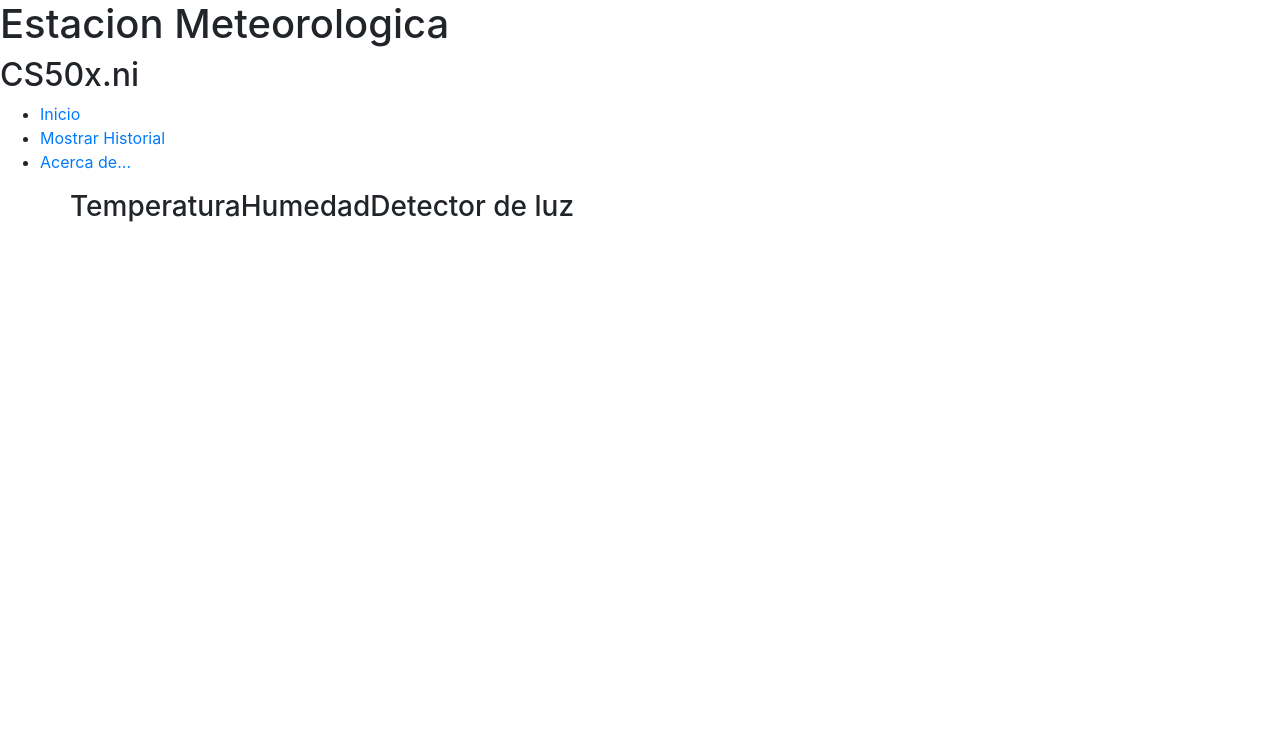
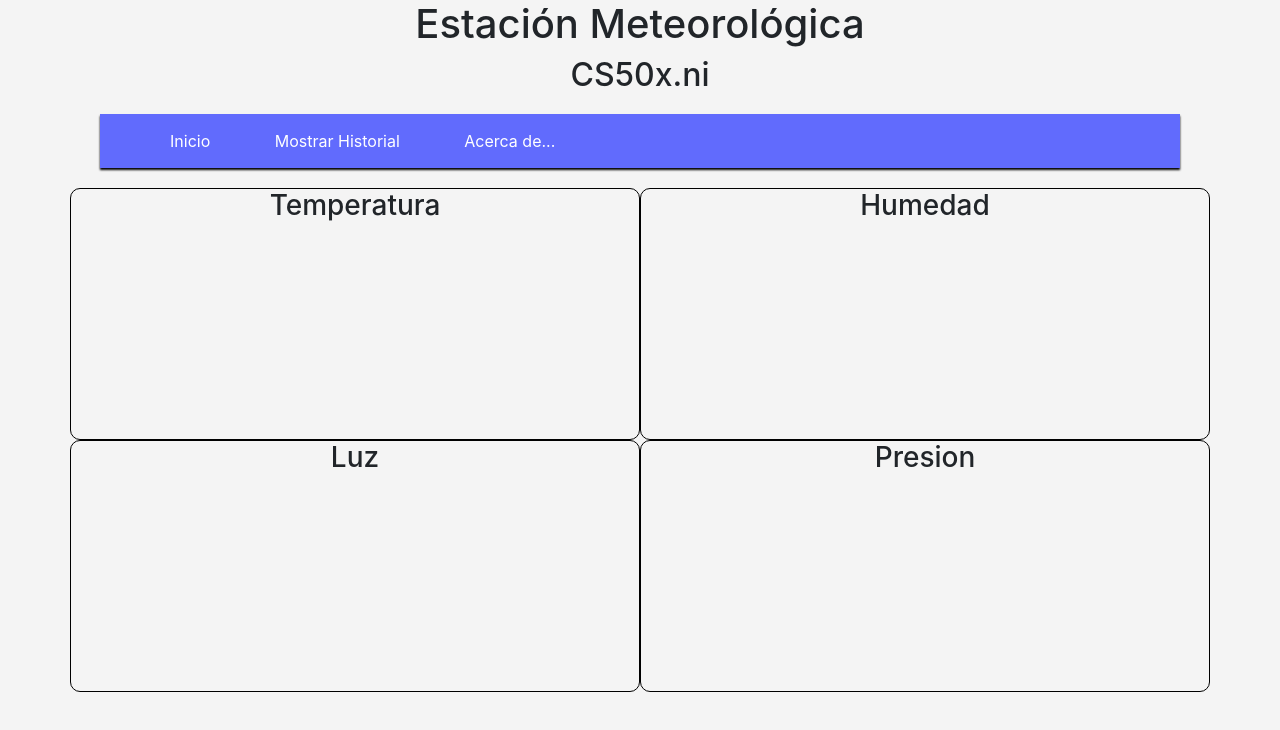
Before and after one commit to luisgonzales123/Proyect_CS50, a plain HTML site: page index.html in a window 1280 px wide. Drawn offline with nearby package versions, Linux system fonts and the light colour scheme.

Commit message:
Añadiendo estilos

```diff
--- a/css/style.css
+++ b/css/style.css
@@ -6,6 +6,41 @@ body{
     text-align: center;
 }
 
-nav{
-    display: inline;
+.comp {
+    border: 1px solid #000;
+    border-radius: 10px;
+    box-shadow: #000 5px;
 }
+
+h3{
+    text-align: center;
+}
+.comp1{
+    height: 250px;
+    widows: 50px;
+}
+
+/*Realizando un menu*/
+
+.list{
+	background: rgb(97, 107, 253);
+	margin:20px 100px 20px 100px;
+	box-shadow:0px 2px 2px rgb(0,0,0);
+}
+
+.list ul li{
+	list-style:none;
+	display:inline-block;
+	margin:15px;
+}
+
+.list ul li a{
+	padding:15px;
+	text-decoration:none;
+	color:#fff;
+}
+
+.list ul li a:hover{
+	background:rgb(194, 91, 22);
+	color:rgb(255,255,236);
+}
--- a/index.html
+++ b/index.html
@@ -6,14 +6,15 @@
     <meta http-equiv="X-UA-Compatible" content="ie=edge">
     <title>Estación Meteorologica</title>
     <link rel="stylesheet" href="https://stackpath.bootstrapcdn.com/bootstrap/4.3.1/css/bootstrap.min.css">
+    <link rel="stylesheet" href="css/style.css">
 </head>
 <body>
     <header>
         <div class="h_po">
-            <h1>Estacion Meteorologica</h1>
+            <h1>Estación Meteorológica</h1>
             <h2>CS50x.ni</h2>
         </div>
-        <nav>
+        <nav class="list">
             <ul>
                 <li><a href="">Inicio</a></li>
                 <li><a href="">Mostrar Historial</a></li>
@@ -22,10 +23,10 @@
         </nav>
     </header>
     <section class="container">
+
         <section class="row">
-
-            <section class="">
-                <div class="temperatura">
+            <section class="col-6 comp">
+                <div class="comp1 temperatura">
                     <h3>Temperatura</h3>
                     <div>
                         <p></p>
@@ -33,35 +34,38 @@
                 </div>
             </section>
 
-            <section class="">
-                <div class="Humedad">
+            <section class="col-6 comp">
+                <div class="comp1 Humedad">
                     <h3>Humedad</h3>
                     <div>
                         <p></p>
                     </div>
                 </div>
             </section>
+        </section>
 
-            <section class="">
-                <div class="Luz">
-                    <h3>Detector de luz</h3>
+        <section class="row">
+
+            <section class="col-6 comp">
+                <div class="comp1 Luz">
+                    <h3>Luz</h3>
                     <div>
                         <p></p>
                     </div>
                 </div>
             </section>
 
-            <section class="">
-                <div class="presion">
-
+            <section class="col-6 comp">
+                <div class="comp1 presion">
+                    <h3>Presion</h3>
+                    <div>
+                        <p></p>
+                    </div>
                 </div>
             </section>
+        </section>
 
-            <section class="">
 
-            </section>
-
-        </section>
     </section>
     <footer>
         <section>
--- a/js/app.js
+++ b/js/app.js
@@ -1,3 +1,3 @@
 (function(){
-    alert('Hola bienvenido');
+   // alert('Hola bienvenido');
 })()
```
